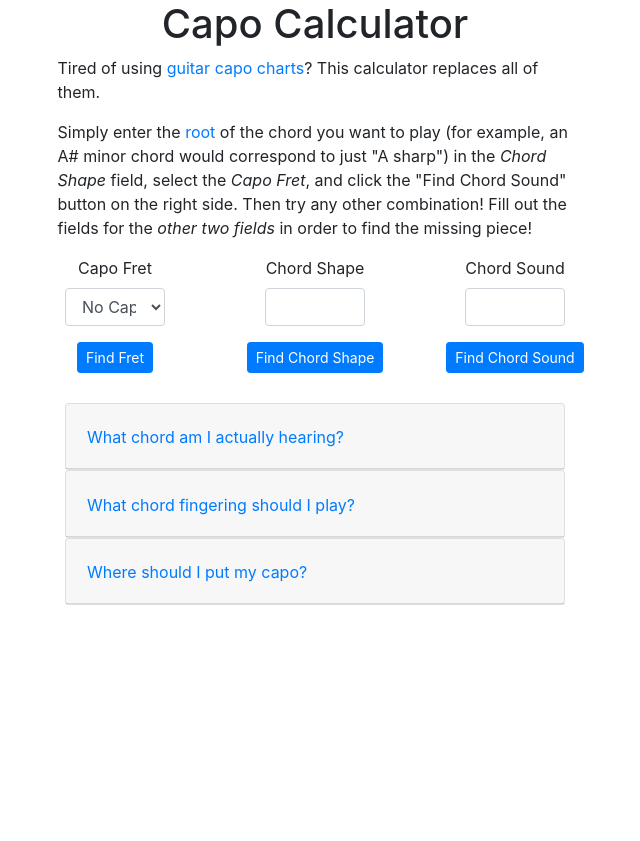
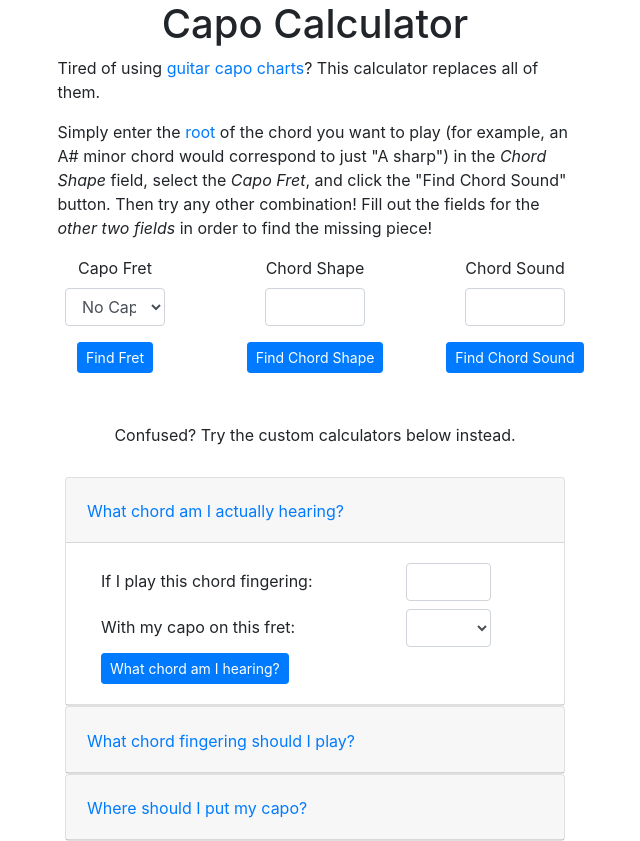
Before and after one commit to aatwong/capo-converter, an Angular app: page / in a window 1280 px wide. Shown: the whole page, without its empty margins (325-965 px from the left). Before the commit the page ends 800 px from the top, so only its background shows below. Built offline with nearby package versions, Linux system fonts and the light colour scheme.

Commit message:
changed ui buttons and gitignore firebase cache

```diff
--- a/src/app/converter/converter.component.html
+++ b/src/app/converter/converter.component.html
@@ -3,7 +3,7 @@
     Tired of using <a [href]="thirdPartyCapoChartUrl" target="_blank">guitar capo charts</a>? This calculator replaces all of them.
   </p>
   <p>
-    Simply enter the <a [href]="rootWikiUrl" target="_blank">root</a> of the chord you want to play (for example, an A# minor chord would correspond to just "A sharp") in the <i>Chord Shape</i> field, select the <i>Capo Fret</i>, and click the "Find Chord Sound" button on the right side.
+    Simply enter the <a [href]="rootWikiUrl" target="_blank">root</a> of the chord you want to play (for example, an A# minor chord would correspond to just "A sharp") in the <i>Chord Shape</i> field, select the <i>Capo Fret</i>, and click the "Find Chord Sound" button.
     Then try any other combination! Fill out the fields for the <i>other two fields</i> in order to find the missing piece!
   </p>
 </div>
@@ -38,6 +38,10 @@
   </div>
 </div>
 
+<div class="container" id="description-text" style="padding-top: 50px; text-align: center;">
+  Confused? Try the custom calculators below instead.
+</div>
+
 <div class="accordion center" id="accordion">
   <app-find-sound></app-find-sound>
   <app-find-shape></app-find-shape>
--- a/src/app/converter/find-fret/find-fret.component.html
+++ b/src/app/converter/find-fret/find-fret.component.html
@@ -27,7 +27,7 @@
           </div>
           <div class="row">
             <div class="col-9 col-sm-8 accordion-field-label">
-              <button class="btn btn-link" type="button" (click)="findCapoPosition()">
+              <button class="btn btn btn-primary btn-sm" type="button" (click)="findCapoPosition()">
                 Which fret should I capo?
               </button>
             </div>
--- a/src/app/converter/find-shape/find-shape.component.html
+++ b/src/app/converter/find-shape/find-shape.component.html
@@ -31,7 +31,7 @@
           </div>
           <div class="row">
             <div class="col-8 accordion-field-label">
-              <button class="btn btn-link" type="button" (click)="findChordShape()">
+              <button class="btn btn btn-primary btn-sm" type="button" (click)="findChordShape()">
                 What chord fingering should I play?
               </button>
             </div>
--- a/src/app/converter/find-sound/find-sound.component.html
+++ b/src/app/converter/find-sound/find-sound.component.html
@@ -32,7 +32,7 @@
           </div>
           <div class="row">
             <div class="col-9 col-sm-8 accordion-field-label">
-              <button class="btn btn-link" type="button" (click)="findChordSound()">
+              <button class="btn btn-primary btn-sm" type="button" (click)="findChordSound()">
                 What chord am I hearing?
               </button>
             </div>
--- a/src/app/converter/find-sound/find-sound.component.ts
+++ b/src/app/converter/find-sound/find-sound.component.ts
@@ -37,7 +37,7 @@ export class FindSoundComponent implements OnInit {
     private converterService: ConverterService
   ) {
     this.chordSound = '';
-    this.showCollapse = false;
+    this.showCollapse = true;
   }
 
   ngOnInit() {
```
Also changed, not shown: 1 other file (tests, documents, lock files or other folders).
